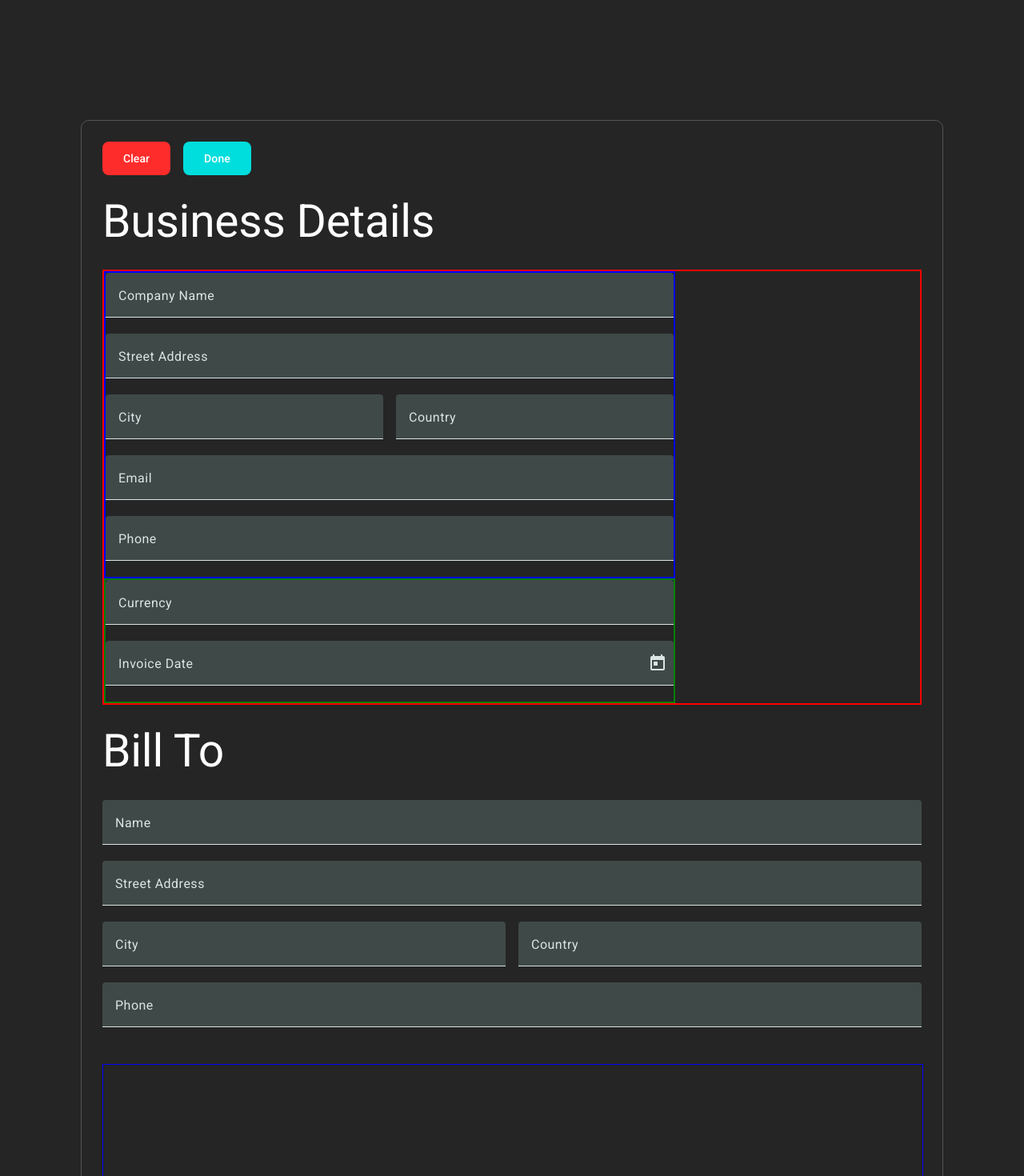
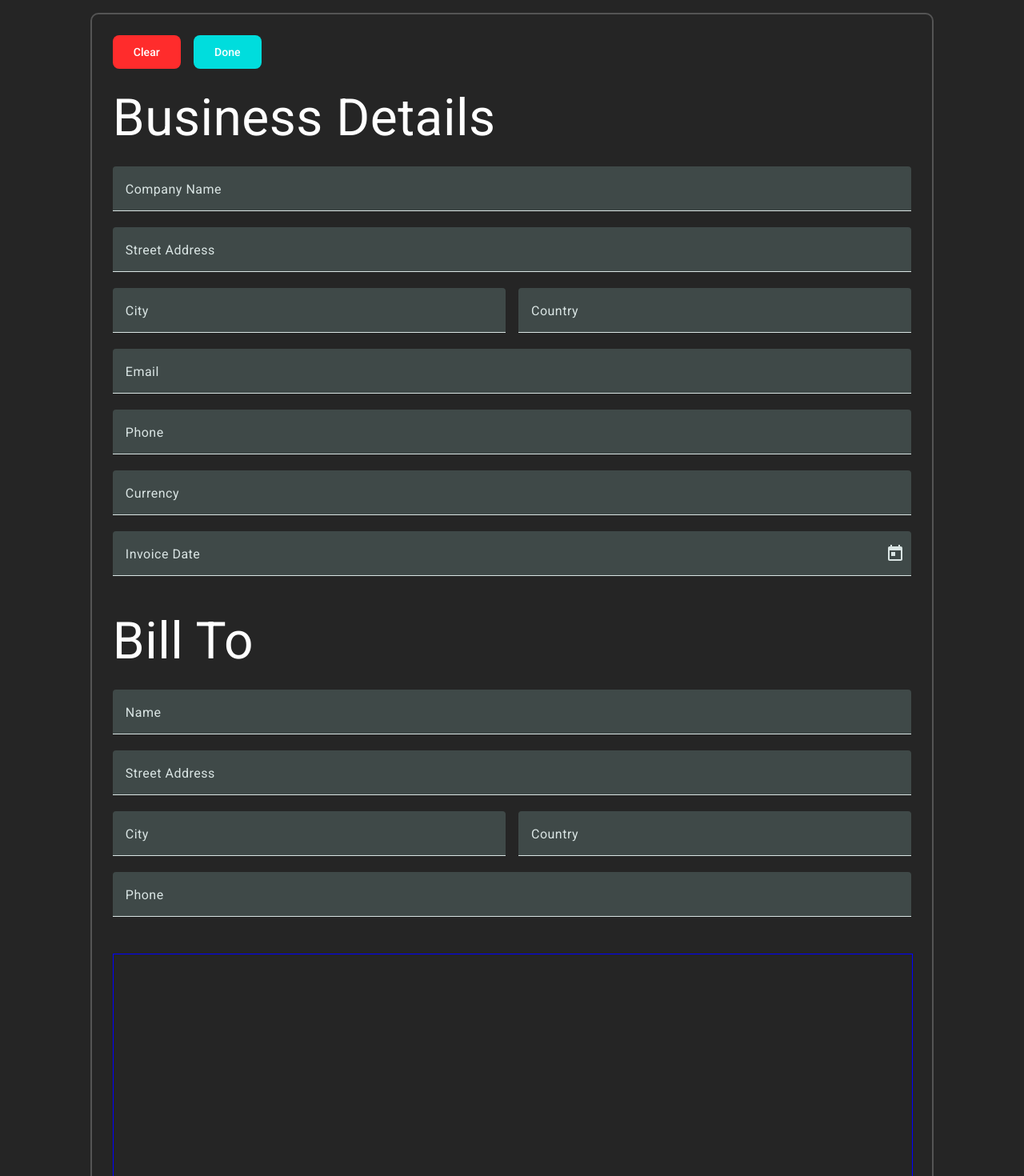
Before and after one commit to MartinM25/flex-invoice, an Angular app: page / in a window 1280 px wide. Shown: the top 1470 px of the page at 80% size. Built offline with nearby package versions, Linux system fonts and the light colour scheme.

Commit message:
Heading Componet
-created a heading component and utilized it through-out the app

```diff
--- a/src/app/app.component.css
+++ b/src/app/app.component.css
@@ -1,5 +1,5 @@
 .container {
-  width: 100%;
+  padding: 16px;
 }
 
 .card {
@@ -8,28 +8,15 @@
   width: 80%;
   padding: 26px;
   border-radius: 10px;
-  margin: 150px auto 150px auto;
-  border: 1px solid #545454;
+  margin: auto;
+  border: 2px solid #545454;
   gap: 26px;
-}
-
-select {
-  background-color: transparent;
 }
 
 .top-row {
   width: 100%;
   display: flex;
   justify-content: space-between;
-}
-
-mat-form-field, mat-select-panel {
-  color: white;
-  background-color: #333;
-}
-
-mat-option {
-  color: black;
 }
 
 .action-buttons {
@@ -61,3 +48,13 @@ mat-option {
   border: 1px solid green;
   height: 380px;
 }
+
+/* Medium screens (tablets, 768px and up) */
+@media (min-width: 768px) {
+
+}
+
+/* Large screens (desktops, 1024px and up) */
+@media (min-width: 1024px) {
+
+}
--- a/src/app/app.component.html
+++ b/src/app/app.component.html
@@ -1,19 +1,6 @@
 <div class="container">
   <div class="card">
-    <!-- Top row -->
     <div class="top-row">
-      <!-- this div will represent a curruncy selector -->
-      <!-- <div class="currency"> -->
-        <!-- <mat-form-field appearance="fill">
-          <mat-label>Select Currency</mat-label>
-          <mat-select>
-            <mat-option *ngFor="let currency of currencies" [value]="currency.value">
-              {{ currency.value }}
-            </mat-option>
-          </mat-select>
-        </mat-form-field> -->
-      <!-- </div> -->
-
       <div class="action-buttons">
         <app-custom-button
           [backgroundColor]="'#FF2C2C'"
@@ -32,13 +19,13 @@
 
     <!-- Form for Company -->
     <div class="second-row">
-      <h1>Business Details</h1>
+      <app-heading [text]="'Business Details'"></app-heading>
       <app-business-details></app-business-details>
     </div>
 
     <!-- Form for recepient -->
     <div class="second-row">
-      <h1>Bill To</h1>
+      <app-heading [text]="'Bill To'"></app-heading>
       <app-bill-to></app-bill-to>
     </div>
 
@@ -49,12 +36,12 @@
 
     <!-- Total Display -->
     <div class="summary">
-      <h1>Total</h1>
+      <app-heading [text]="'Total'"></app-heading>
     </div>
 
     <!-- Banking Details Form -->
     <div class="banking">
-      <h1>Banking Details</h1>
+      <app-heading [text]="'Banking Details'"></app-heading>
     </div>
   </div>
 
--- a/src/app/app.component.ts
+++ b/src/app/app.component.ts
@@ -1,8 +1,10 @@
 import { Component } from '@angular/core';
 import { RouterOutlet } from '@angular/router';
+
 import { MatSelectModule } from '@angular/material/select';
 import { MatFormFieldModule } from '@angular/material/form-field';
 import { BillToComponent } from './components/bill-to/bill-to.component';
+import { HeadingComponent } from './components/heading/heading.component';
 import { CustomButtonComponent } from './components/custom-button/custom-button.component';
 import { BusinessDetailsComponent } from './components/business-details/business-details.component';
 
@@ -18,6 +20,7 @@ interface Currency {
     BusinessDetailsComponent,
     CustomButtonComponent,
     MatFormFieldModule,
+    HeadingComponent,
     MatSelectModule,
     BillToComponent
 ],
--- a/src/app/components/bill-to/bill-to.component.html
+++ b/src/app/components/bill-to/bill-to.component.html
@@ -1,4 +1,3 @@
-<div>
 <div>
   <form [formGroup]="businessForm">
     <!-- Company Name -->
@@ -30,4 +29,3 @@
     </mat-form-field>
   </form>
 </div>
-</div>
--- a/src/app/components/business-details/business-details.component.css
+++ b/src/app/components/business-details/business-details.component.css
@@ -1,41 +1,14 @@
-/* Container for the entire form */
-.container {
-  display: grid;
-  gap: 16px;
-  border: 2px solid red; /* Debugging: Highlight the container */
-}
-
-/* Left column */
-.left-column {
-  border: 2px solid blue; /* Debugging: Highlight the left column */
-}
-
-/* Right column */
-.right-column {
-  border: 2px solid green; /* Debugging: Highlight the right column */
-}
-
-/* Two-column layout for large devices */
-@media (min-width: 768px) {
-  .container {
-    grid-template-columns: 70% 30%; /* Left column wider, right column narrower */
-  }
-}
-
-/* Single-column layout for small devices */
-@media (max-width: 767px) {
-  .container {
-    grid-template-columns: 1fr; /* Single column */
-  }
-}
-
-/* Address fields (City and Country) - always side by side */
 .address {
   display: flex;
   gap: 16px;
 }
 
-/* Full-width form fields */
 mat-form-field {
   width: 100%;
 }
+
+/* Medium screens (tablets, 768px and up) */
+@media (min-width: 768px) {}
+
+/* Large screens (desktops, 1024px and up) */
+@media (min-width: 1024px) {}
--- /dev/null
+++ b/src/app/components/heading/heading.component.css
@@ -0,0 +1,12 @@
+p {
+  font-size: 2rem;
+  font-weight: 400;
+  margin-top: 24px;
+}
+
+/* Styles for larger devices */
+@media (min-width: 768px) {
+  p {
+    font-size: 4rem;
+  }
+}
--- /dev/null
+++ b/src/app/components/heading/heading.component.html
@@ -0,0 +1 @@
+<p>{{ text }}</p>
```
Also changed, not shown: src/app/components/heading/heading.component.ts (added, +15 -0 lines), 1 other file (tests, documents, lock files or other folders). Lines whose indentation alone changed are shown as unchanged.
